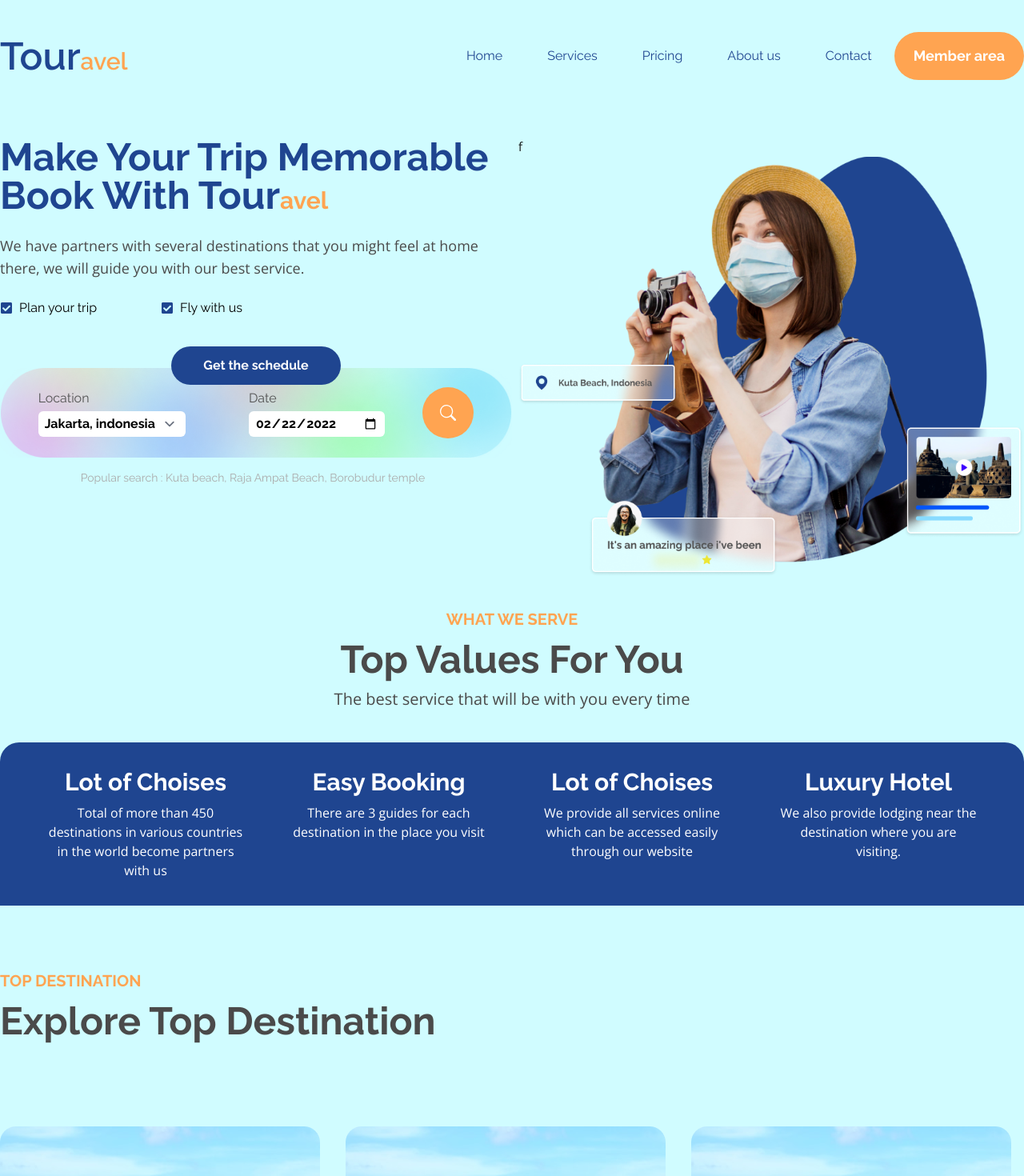
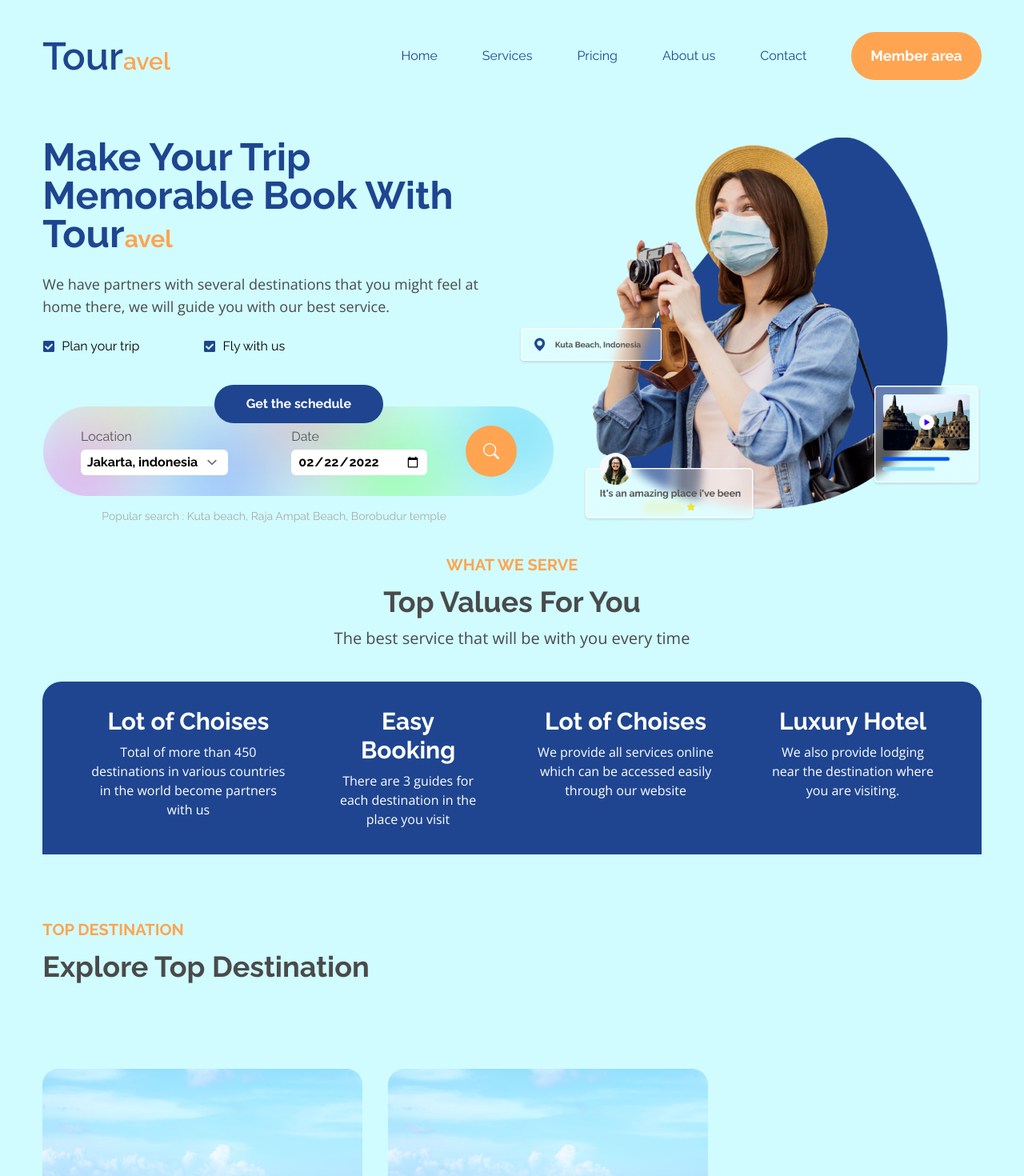
Before and after one commit to omsrg/travel-landingpage, a Next.js app: page / in a window 1280 px wide. Shown: the top 1470 px of the page at 80% size. Built offline with nearby package versions, Linux system fonts and the light colour scheme.

Commit message:
made some changes

```diff
--- a/src/components/Products/index.tsx
+++ b/src/components/Products/index.tsx
@@ -1,5 +1,6 @@
 import * as React from 'react';
 import Section from '../Section';
+import SectionHeading from '../section-heading';
 import ProductCard from './ProductCard';
 import ProductsItems from './ProductsItems';
 
@@ -9,8 +10,7 @@ export default function Products() {
 			<div className='mt-20'>
 				<div className='flex justify-between items-center'>
 					<div className='title-produk' data-aos='fade-right'>
-						<h2 className='text-xl text-primary-500 uppercase'>TOP DESTINATION</h2>
-						<h1 className='text-5xl text-tundora-500 my-3'>Explore Top Destination</h1>
+						<SectionHeading title='Top destination' heading='Explore Top Destination' />
 					</div>
 					<div className='toggle-slider' data-aos='fade-left'>
 						<i className='bx bxs-chevron-left-circle'></i>
--- a/src/components/Section.tsx
+++ b/src/components/Section.tsx
@@ -1,5 +1,5 @@
 import * as React from 'react';
 
 export default function Section({ children }: { children: React.ReactNode }) {
-	return <div className='max-w-screen-xl mx-auto'>{children}</div>;
+	return <div className='max-w-screen-xl'>{children}</div>;
 }
--- a/src/components/header/index.tsx
+++ b/src/components/header/index.tsx
@@ -4,8 +4,8 @@ import UnstyledLink from '../UnstyledLink';
 
 export default function Header() {
 	return (
-		<header className='max-w-screen-xl mx-auto flex items-center justify-between py-10'>
-			<div className='col-span-4'>
+		<header className='max-w-screen-2xl w-11/12 mx-auto flex items-center justify-between py-10'>
+			<div className=''>
 				<UnstyledLink href='/' className=' font-semibold '>
 					<span className='text-5xl text-secondary-500'>Tour</span>
 					<span className='text-3xl text-primary-500'>avel</span>
@@ -23,7 +23,9 @@ export default function Header() {
 						</li>
 					))}
 				</ul>
-				<Button className='px-6 py-4 rounded-full text-lg font-bold'>Member area</Button>
+				<div className='pl-7'>
+					<Button className='px-6 py-4 rounded-full text-lg font-bold'>Member area</Button>
+				</div>
 			</nav>
 		</header>
 	);
--- a/src/components/hero/index.tsx
+++ b/src/components/hero/index.tsx
@@ -40,7 +40,6 @@ export default function Hero() {
 				</div>
 
 				<div className='col-span-6'>
-					f
 					<Image src='/img/hero-tavel.png' alt='' objectFit='contain' width={860} height={715} />
 				</div>
 			</div>
--- a/src/components/layout/Layout.tsx
+++ b/src/components/layout/Layout.tsx
@@ -1,12 +1,13 @@
 import * as React from 'react';
 import Header from '@/components/header/index';
+import Footer from '../footer';
 
 export default function Layout({ children }: { children: React.ReactNode }) {
 	return (
 		<>
 			<Header />
-			<main className='max-w-screen-2xl mx-auto'>{children}</main>
-			{/* <Footer /> */}
+			<main className='max-w-screen-2xl mx-auto w-11/12'>{children}</main>
+			<Footer />
 		</>
 	);
 }
--- a/src/components/services/index.tsx
+++ b/src/components/services/index.tsx
@@ -1,5 +1,6 @@
 import * as React from 'react';
 import Section from '../Section';
+import SectionHeading from '../section-heading';
 import Service from './service';
 import ServicesItem from './ServicesItem';
 
@@ -8,11 +9,11 @@ export default function Services() {
 		<Section>
 			<div className='container service-wrapper'>
 				<div className='text-center'>
-					<h2 className='text-xl text-primary-500 uppercase'>What we serve</h2>
-					<h1 className='text-5xl text-tundora-500 my-3'>Top Values For You</h1>
-					<p className='text-xl text-tundora-500 font-opensans'>
-						The best service that will be with you every time
-					</p>
+					<SectionHeading
+						title='what we serve'
+						heading='Top Values For You'
+						subheading='The best service that will be with you every time'
+					/>
 				</div>
 				<ServicesItem>
 					<Service
--- a/src/pages/index.tsx
+++ b/src/pages/index.tsx
@@ -6,6 +6,10 @@ import Layout from '@/components/layout/Layout';
 import Hero from '@/components/hero';
 import Services from '@/components/services';
 import Products from '@/components/Products';
+import BannerFirst from '@/components/banner/banner-first';
+import Statistic from '@/components/statistic';
+import Testimonial from '@/components/testimonial';
+import BannerSecond from '@/components/banner/banner-second';
 
 const HomePage: NextPage = () => {
 	return (
@@ -19,7 +23,10 @@ const HomePage: NextPage = () => {
 			<Hero />
 			<Services />
 			<Products />
-			<div className='h-screen'>lorem30</div>
+			<BannerFirst />
+			<Statistic />
+			<Testimonial />
+			<BannerSecond />
 		</Layout>
 	);
 };
```
